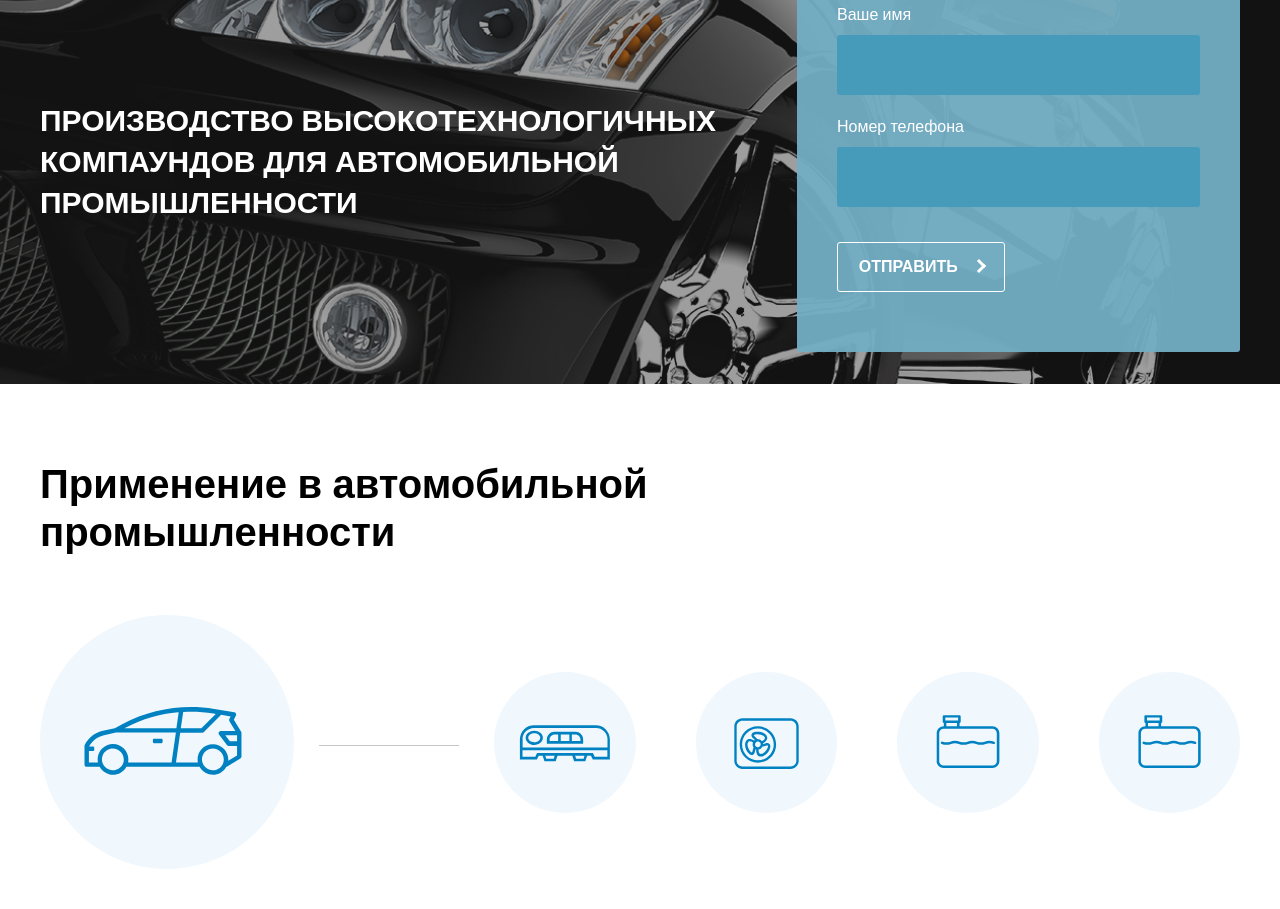
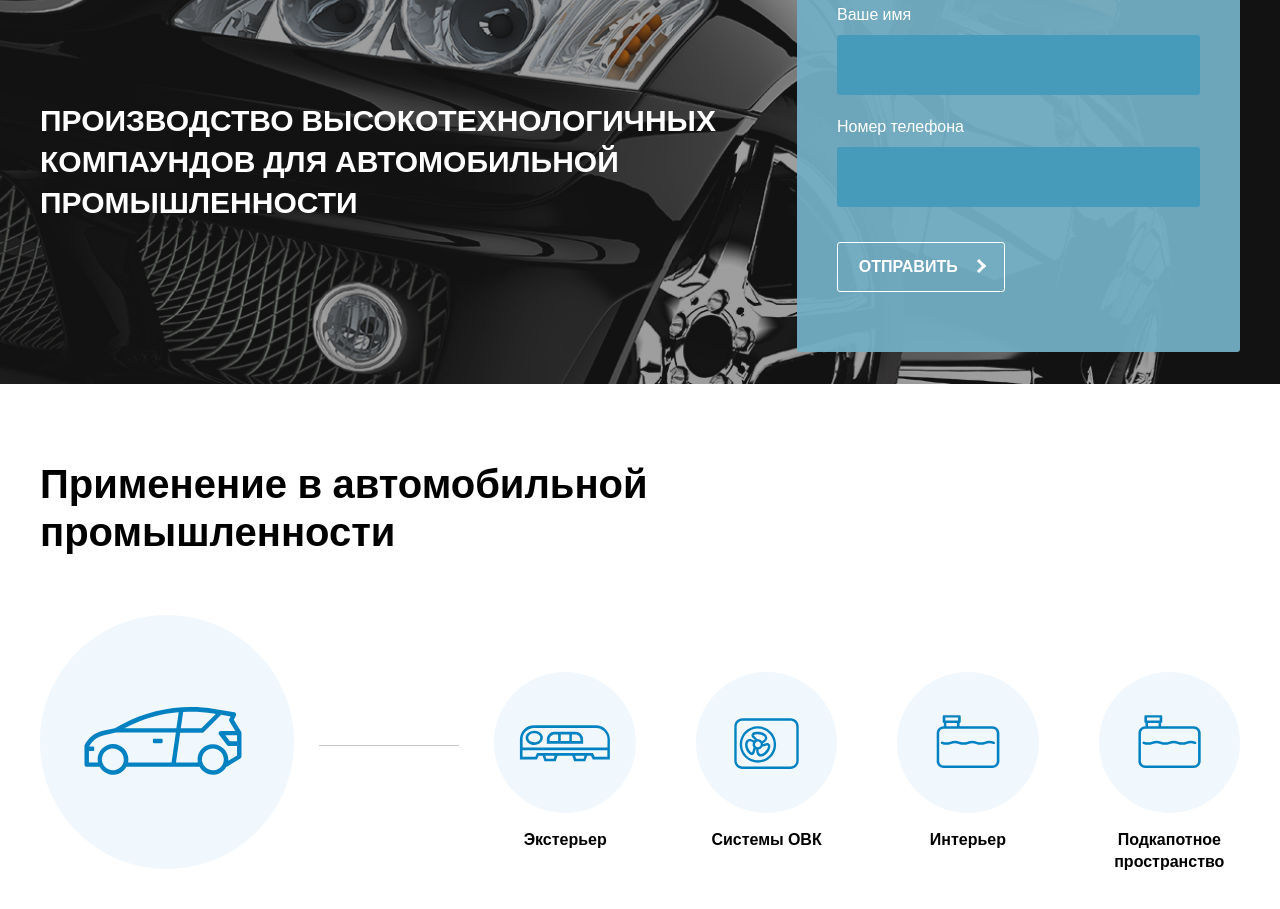
Before and after one commit to MarianVytak/Tathimplast, a website: page src/index.html in a window 1280 px wide. Shown: the part 352-1261 px from the top of the page. Drawn offline with nearby package versions, Linux system fonts and the light colour scheme; files that its build step writes are made by us from their sources.

Commit message:
Section 2: added icon title.

```diff
--- a/src/templates/section-2/section-2.html
+++ b/src/templates/section-2/section-2.html
@@ -9,15 +9,19 @@
             </li>
             <li class="section-2__list_item">
                 <img src="../../assets/img/icons/section-2_icon-2.svg" alt="">
+                <div class="section-2__list_item_title">Экстерьер</div>
             </li>
             <li class="section-2__list_item">
                 <img src="../../assets/img/icons/section-2_icon-3.svg" alt="">
+                <div class="section-2__list_item_title">Системы ОВК</div>
             </li>
             <li class="section-2__list_item">
                 <img src="../../assets/img/icons/section-2_icon-5.svg" alt="">
+                <div class="section-2__list_item_title">Интерьер</div>
             </li>
             <li class="section-2__list_item">
                 <img src="../../assets/img/icons/section-2_icon-5.svg" alt="">
+                <div class="section-2__list_item_title">Подкапотное <br> пространство</div>
             </li>
         </ul>
     </div>
--- a/src/templates/section-2/section-2.scss
+++ b/src/templates/section-2/section-2.scss
@@ -33,3 +33,13 @@
         width: 100%;
     }
 }
+
+.section-2__list_item_title {
+    position: absolute;
+    left: 50%;
+    transform: translate(-50%, 100%);
+    width: 100%;
+    bottom: -10px;
+    font-weight: bold;
+    text-align: center;
+}
```
